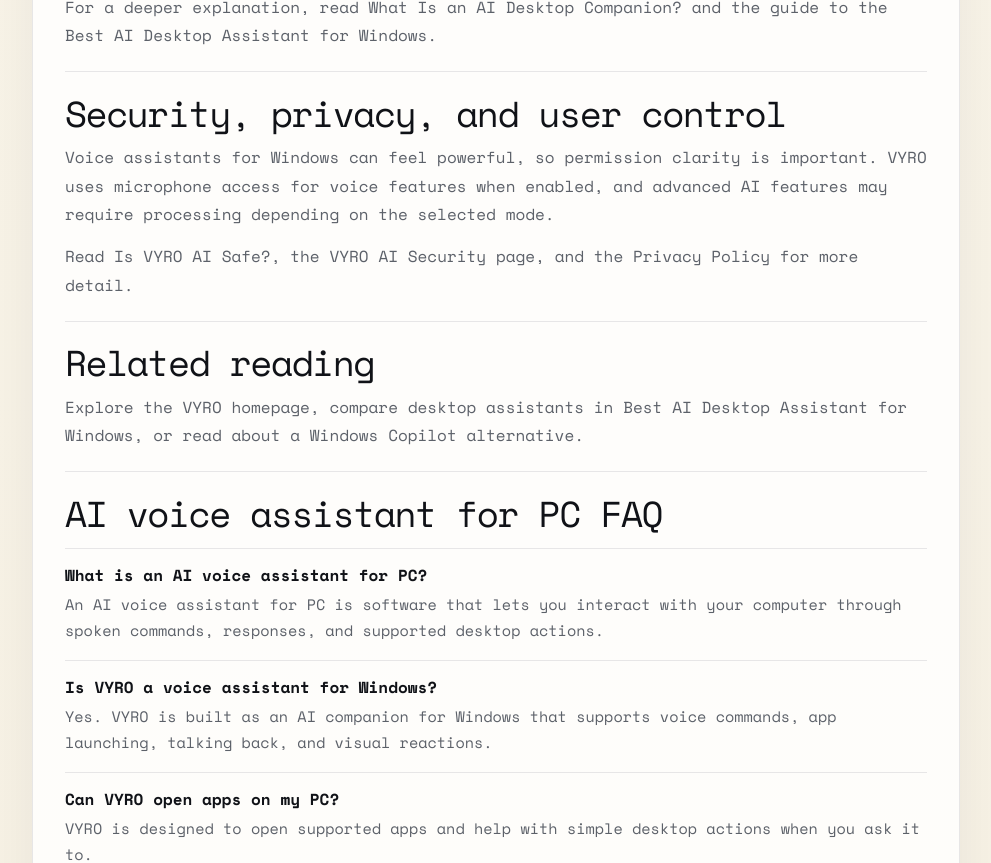
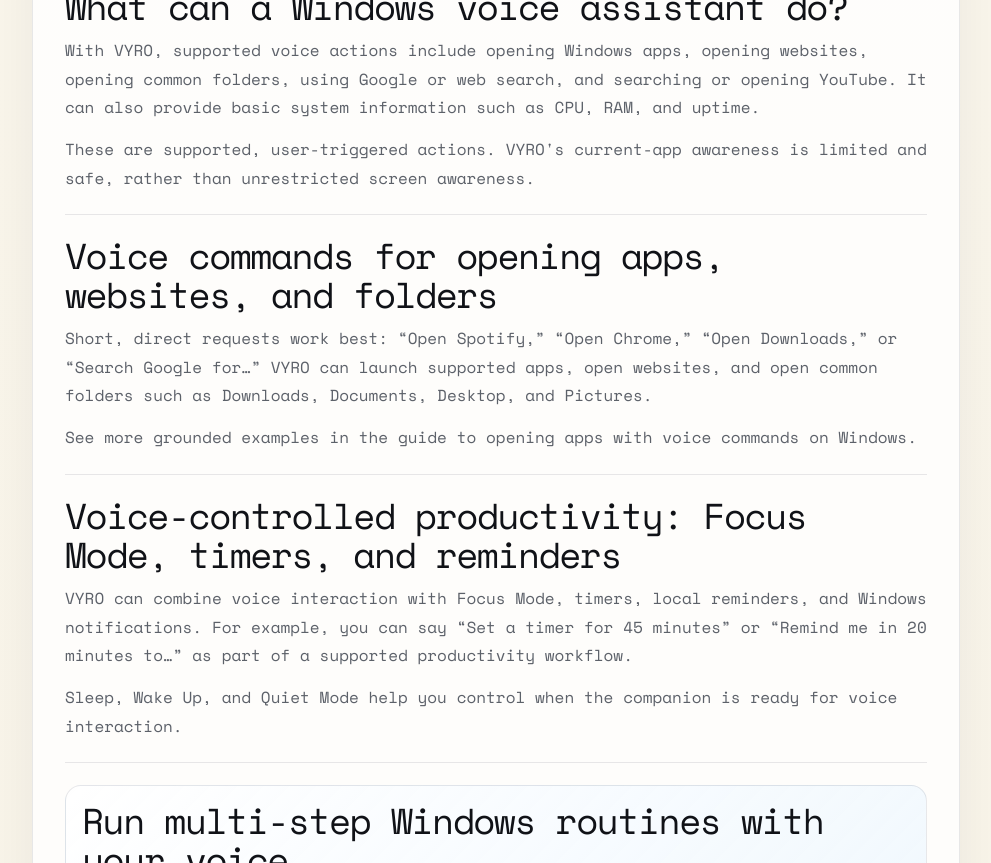
Before and after one commit to Kipasa33/VYRO-Landing, a Next.js app: page /blog/ai-voice-assistant-for-pc in a window 1280 px wide. Shown: the part 2620-3483 px from the top of the page, without its empty margins (144-1135 px from the left). Built offline with nearby package versions, Linux system fonts and the light colour scheme; no server answers.

Commit message:
Strengthen AI voice assistant SEO guide

```diff
--- a/app/blog/ai-voice-assistant-for-pc/page.tsx
+++ b/app/blog/ai-voice-assistant-for-pc/page.tsx
@@ -99,38 +99,71 @@
   },
 ];
 
+const comparisonRows = [
+  ["Voice Q&A", "Often basic command recognition or dictation", "Strong for conversational answers", "Availability varies by version and configuration", "Conversational desktop interaction for supported requests"],
+  ["Supported app launching", "May be limited to built-in controls", "Usually outside the core experience", "Varies by product and configuration", "Opens supported apps, websites, and common folders"],
+  ["Desktop presence", "Usually not a persistent companion", "Usually stays in a browser or app", "Varies by assistant", "Visible desktop companion with reactions"],
+  ["Productivity tools", "May include simple dictation or commands", "Can help plan and write", "Varies by product", "Focus Mode, timers, local reminders, and notifications"],
+  ["Custom routines", "May require separate automation tools", "Usually requires another tool", "Automation availability varies", "Current voice-triggered, multi-step routines using safe VYRO tools"],
+  ["Follow-up context", "Usually command-by-command", "Conversation context varies", "Varies by product", "Bounded recent-result context for supported follow-ups"],
+  ["Personality and reactions", "Typically utility-first", "Typically text-first", "Varies by product", "Personality, ambient comments, reactions, and Slap Mode"],
+] as const;
+
 const faqs = [
   {
-    question: "What is an AI voice assistant for PC?",
-    answer: "An AI voice assistant for PC is software that lets you interact with your computer through spoken commands, responses, and supported desktop actions.",
+    question: "What is the best AI voice assistant for PC?",
+    answer: "The best AI voice assistant for PC depends on whether you need general voice Q&A, supported Windows actions, productivity tools, routines, or a persistent desktop companion. VYRO is built for the desktop-companion approach.",
   },
   {
-    question: "Is VYRO a voice assistant for Windows?",
-    answer: "Yes. VYRO is built as an AI companion for Windows that supports voice commands, app launching, talking back, and visual reactions.",
+    question: "Can I control Windows with voice commands?",
+    answer: "You can use voice commands for supported actions. VYRO can open supported apps, websites, common folders, search the web, and start other supported actions; it does not claim unrestricted Windows control.",
   },
   {
-    question: "Can VYRO open apps on my PC?",
+    question: "Can VYRO open apps with voice commands?",
     answer: "VYRO is designed to open supported apps and help with simple desktop actions when you ask it to.",
   },
   {
-    question: "Does VYRO talk back?",
-    answer: "Yes. VYRO can respond conversationally and use funny or emotional reactions so it feels more like a desktop companion.",
+    question: "Can VYRO open websites and folders?",
+    answer: "Yes. VYRO can open websites and common Windows folders such as Downloads, Documents, Desktop, and Pictures for supported requests.",
   },
   {
-    question: "Is VYRO fully offline?",
-    answer: "Some features may work locally, but advanced AI features may require external AI processing depending on the selected mode. VYRO does not claim to be fully offline-only.",
+    question: "Do I need to repeat the wake word for every command?",
+    answer: "Not for every supported follow-up. VYRO has a follow-up conversation mode, so you can continue a supported interaction without repeating the wake phrase each time.",
   },
   {
-    question: "Where can I learn about VYRO security and privacy?",
-    answer: "Read the VYRO security page and Privacy Policy for details about permissions, voice features, AI processing, and user control.",
+    question: "Can I set timers and reminders with VYRO?",
+    answer: "Yes. VYRO supports timers, local reminders, and Windows notifications as part of its current productivity tools.",
+  },
+  {
+    question: "Can I run routines using voice commands?",
+    answer: "Yes. VYRO supports custom multi-step routines that can be started by voice using safe, supported VYRO tools.",
+  },
+  {
+    question: "Does VYRO work on Windows 11?",
+    answer: "Yes. VYRO is designed for Windows 11 as well as Windows 10.",
+  },
+  {
+    question: "Does VYRO always listen to the microphone?",
+    answer: "Voice features use microphone access when enabled. Sleep, Wake Up, and Quiet Mode let you control when VYRO is ready for voice interaction, and Windows controls microphone permission.",
+  },
+  {
+    question: "Is VYRO safe to use?",
+    answer: "VYRO is designed around clear permissions and user control. It uses safe predefined tools for supported actions; review the Security page for current details.",
   },
 ];
+
+const faqJsonLd = {
+  "@context": "https://schema.org",
+  "@type": "FAQPage",
+  mainEntity: faqs.map((faq) => ({ "@type": "Question", name: faq.question, acceptedAnswer: { "@type": "Answer", text: faq.answer } })),
+};
 
 export default function AiVoiceAssistantForPcPage() {
   return (
     <main className="privacy-page security-page blog-page article-page">
       <script type="application/ld+json" dangerouslySetInnerHTML={{ __html: JSON.stringify(articleJsonLd) }} />
       <script type="application/ld+json" dangerouslySetInnerHTML={{ __html: JSON.stringify(breadcrumbJsonLd) }} />
+      <script type="application/ld+json" dangerouslySetInnerHTML={{ __html: JSON.stringify(faqJsonLd) }} />
 
       <header className="policy-topbar">
         <Link className="policy-brand" href="/" aria-label="VYRO home">VYRO</Link>
@@ -155,13 +188,13 @@
         <div className="article-shell">
           <section>
             <h2>What is an AI voice assistant for PC?</h2>
-            <p>An AI voice assistant for PC is a desktop assistant that responds to spoken commands and helps with supported computer actions. Instead of typing everything into a browser chatbot, you can talk to your Windows desktop and ask for simple tasks directly.</p>
-            <p>The best voice assistant for Windows should be useful without feeling intrusive. It should respond when you ask, keep actions visible, and make common PC workflows feel more natural.</p>
+            <p>An AI voice assistant for PC is software that responds to spoken commands and helps with supported computer actions. The best choice depends on whether you need general voice Q&A, hands-free Windows actions, productivity tools, voice-triggered routines, or a persistent desktop companion.</p>
+            <p>It differs from browser AI chat because it can connect supported requests to your PC workflow; from basic dictation because it can respond and take supported actions; and from traditional voice control because it can combine conversation with a visible desktop presence. The best voice assistant for Windows should be useful without feeling intrusive, keep actions visible, and make common PC workflows feel more natural.</p>
           </section>
 
           <section>
             <h2>How VYRO lets you talk to your Windows desktop</h2>
-            <p>VYRO is an AI desktop assistant and floating AI companion for Windows. It is designed to listen for supported voice commands, open apps, talk back, and react with personality.</p>
+            <p>VYRO is an AI desktop assistant and floating AI companion for Windows. It supports voice wake, voice commands, and follow-up conversation mode for supported requests, so you do not need to repeat the wake phrase every time.</p>
             <p>That means VYRO is not just another chat box. It is meant to sit closer to your desktop experience, so voice commands and lightweight reactions feel part of how you use your PC.</p>
           </section>
 
@@ -185,15 +218,61 @@
           </section>
 
           <section>
+            <h2>What can a Windows voice assistant do?</h2>
+            <p>With VYRO, supported voice actions include opening Windows apps, opening websites, opening common folders, using Google or web search, and searching or opening YouTube. It can also provide basic system information such as CPU, RAM, and uptime.</p>
+            <p>These are supported, user-triggered actions. VYRO&apos;s current-app awareness is limited and safe, rather than unrestricted screen awareness.</p>
+          </section>
+
+          <section>
+            <h2>Voice commands for opening apps, websites, and folders</h2>
+            <p>Short, direct requests work best: “Open Spotify,” “Open Chrome,” “Open Downloads,” or “Search Google for…” VYRO can launch supported apps, open websites, and open common folders such as Downloads, Documents, Desktop, and Pictures.</p>
+            <p>See more grounded examples in the guide to <Link href="/blog/how-to-open-apps-with-voice-on-windows">opening apps with voice commands on Windows</Link>.</p>
+          </section>
+
+          <section>
+            <h2>Voice-controlled productivity: Focus Mode, timers, and reminders</h2>
+            <p>VYRO can combine voice interaction with Focus Mode, timers, local reminders, and Windows notifications. For example, you can say “Set a timer for 45 minutes” or “Remind me in 20 minutes to…” as part of a supported productivity workflow.</p>
+            <p>Sleep, Wake Up, and Quiet Mode help you control when the companion is ready for voice interaction.</p>
+          </section>
+
+          <section className="article-feature-card">
+            <h2>Run multi-step Windows routines with your voice</h2>
+            <p>VYRO currently supports custom routines made from safe VYRO tools. You can create a routine, rename it, add, remove, or reorder its steps, and start it by voice. Coding, Study, Morning, and Deep Work templates provide a starting point.</p>
+            <p><strong>“Run my Coding routine”</strong><br />Open Chrome → Open GitHub → Enable Focus Mode</p>
+            <p>Read more about current routines and planned automation on the <Link href="/windows-ai-automation">Windows AI automation page</Link>.</p>
+          </section>
+
+          <section>
+            <h2>Context-aware follow-up actions</h2>
+            <p>For supported interactions, VYRO can use bounded recent-result context for follow-ups such as “copy that,” “save that,” “search that,” “explain that,” or “remind me about that.” This is designed to make short follow-ups more useful without claiming unrestricted access to everything on screen.</p>
+          </section>
+
+          <section>
             <h2>How it differs from a normal chatbot</h2>
             <p>A chatbot usually lives inside a website or app window. A desktop assistant lives closer to your computer workflow and can help trigger supported PC actions.</p>
             <p>For a deeper explanation, read <Link href="/blog/ai-desktop-companion">What Is an AI Desktop Companion?</Link> and the guide to the <Link href="/blog/best-ai-desktop-assistant-windows">Best AI Desktop Assistant for Windows</Link>.</p>
           </section>
 
           <section>
+            <h2>How voice assistant types compare</h2>
+            <p>Voice assistants take different approaches. This comparison is a framework for choosing a category, not a claim that one named competitor always has or lacks a particular feature.</p>
+            <div className="article-voice-table" role="table" aria-label="Voice assistant category comparison">
+              <div className="article-voice-row article-voice-heading" role="row"><span role="columnheader">Dimension</span><span role="columnheader">Basic voice control</span><span role="columnheader">Browser AI assistant</span><span role="columnheader">Windows-integrated assistant</span><span role="columnheader">Desktop voice assistant / VYRO</span></div>
+              {comparisonRows.map(([dimension, basic, browser, windowsAssistant, vyro]) => <div className="article-voice-row" role="row" key={dimension}><strong role="rowheader">{dimension}</strong><span role="cell">{basic}</span><span role="cell">{browser}</span><span role="cell">{windowsAssistant}</span><span role="cell">{vyro}</span></div>)}
+            </div>
+          </section>
+
+          <section>
             <h2>Security, privacy, and user control</h2>
-            <p>Voice assistants for Windows can feel powerful, so permission clarity is important. VYRO uses microphone access for voice features when enabled, and advanced AI features may require processing depending on the selected mode.</p>
+            <p>Voice assistants for Windows can feel powerful, so permission clarity is important. VYRO uses microphone access for voice features when enabled, and Windows lets you manage that permission. VYRO uses safe predefined tools for supported actions; clipboard reading or writing is explicit, and reading .txt, .md, or .json files requires an explicit selection.</p>
+            <p>VYRO does not claim arbitrary shell or PowerShell execution from AI. If voice recognition is inconsistent, check your microphone selection, reduce background noise, and use a short supported request.</p>
             <p>Read <Link href="/blog/vyro-ai-security">Is VYRO AI Safe?</Link>, the <Link href="/security">VYRO AI Security page</Link>, and the <Link href="/privacy">Privacy Policy</Link> for more detail.</p>
+          </section>
+
+          <section>
+            <h2>Who a voice assistant for PC is useful for</h2>
+            <p>VYRO is useful for people who want hands-free supported Windows actions, students and developers who use Focus Mode and timers, and users who want a visible desktop companion with personality. It is not presented as a replacement for every kind of AI tool or every Windows workflow.</p>
+            <p>Explore the <Link href="/ai-assistant-for-pc">AI assistant for PC overview</Link>, the <Link href="/ai-desktop-assistant">desktop assistant page</Link>, or the current <Link href="/features">feature list</Link> to see whether the experience fits your needs.</p>
           </section>
 
           <section>
@@ -208,8 +287,8 @@
                 <article key={faq.question}>
                   <h3>{faq.question}</h3>
                   <p>
-                    {faq.question === "Where can I learn about VYRO security and privacy?" ? (
-                      <>Read the <Link href="/security">VYRO security page</Link> and <Link href="/privacy">Privacy Policy</Link> for details about permissions, voice features, AI processing, and user control.</>
+                    {faq.question === "Is VYRO safe to use?" ? (
+                      <>VYRO is designed around clear permissions and user control. It uses safe predefined tools for supported actions; review the <Link href="/security">Security page</Link> for current details.</>
                     ) : (
                       faq.answer
                     )}
--- a/app/globals.css
+++ b/app/globals.css
@@ -674,6 +674,11 @@
 .article-category-row strong { color: #101217; font-size: .9rem; font-weight: 800; }
 .article-category-heading { display: none; background: rgba(16,18,23,.06); color: rgba(29,36,48,.7); font-size: .72rem; font-weight: 800; letter-spacing: .04em; text-transform: uppercase; }
 @media (min-width:640px){.article-category-row{grid-template-columns:minmax(8rem,.7fr) minmax(0,1fr) minmax(0,1fr) minmax(0,1fr);align-items:start}.article-category-heading{display:grid}}
+.article-voice-table { display: grid; gap: .55rem; margin-top: 1rem; }
+.article-voice-row { display: grid; gap: .45rem; padding: .8rem; border: 1px solid rgba(29,36,48,.09); border-radius: .8rem; background: rgba(255,255,255,.56); color: rgba(29,36,48,.72); font-size: .88rem; line-height: 1.5; font-weight: 520; }
+.article-voice-row strong { color: #101217; font-size: .9rem; font-weight: 800; }
+.article-voice-heading { display: none; background: rgba(16,18,23,.06); color: rgba(29,36,48,.7); font-size: .72rem; font-weight: 800; letter-spacing: .04em; text-transform: uppercase; }
+@media (min-width:1024px){.article-voice-row{grid-template-columns:minmax(8rem,.7fr) repeat(4,minmax(0,1fr));align-items:start}.article-voice-heading{display:grid}}
 .about-page { min-height: 100vh; }
 .about-hero h1 { max-width: 11ch; }
 .about-explainer { margin-top: 0; }
```
